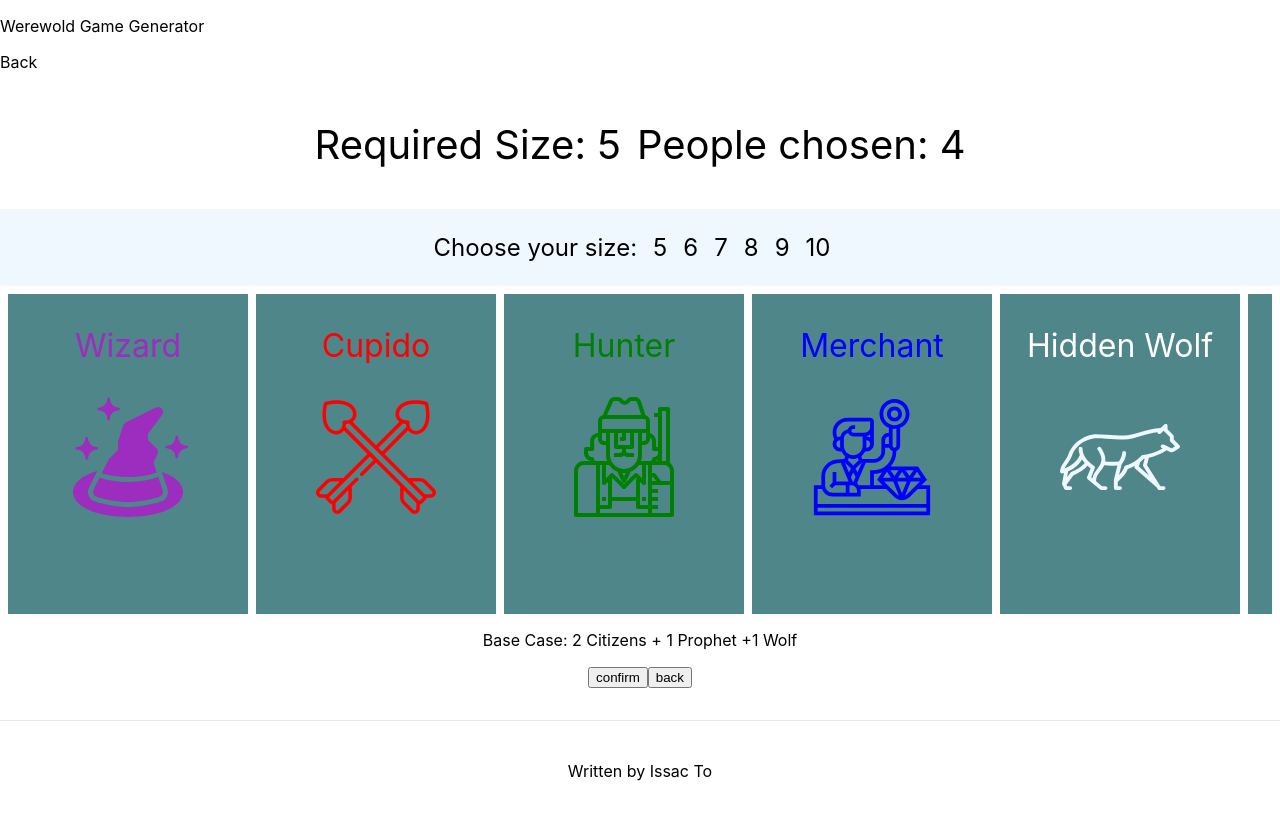
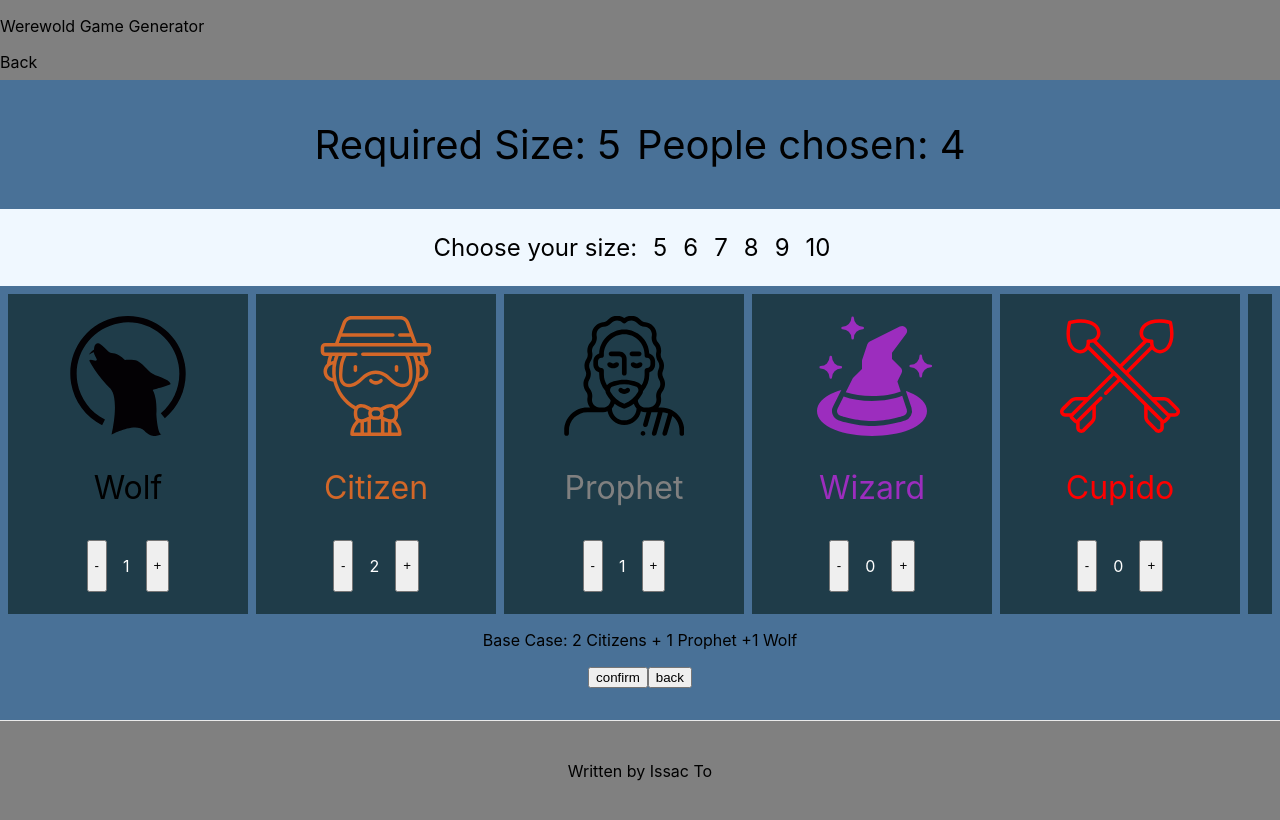
Before and after one commit to issacto/werewolf-game-generator, a Next.js app in the folder src/client/: page /menu in a window 1280 px wide. Built offline with nearby package versions, Linux system fonts and the light colour scheme.

Commit message:
fix data

```diff
--- a/src/client/components/data/index.js
+++ b/src/client/components/data/index.js
@@ -6,10 +6,10 @@ import MerchantLogo from "../images/merchant.svg"
 import HiddenWolfLogo from "../images/hiddenWolf.svg"
 import WolfLogo from "../images/wolf.svg"
 import CitizenLogo from "../images/citizen.svg"
-
+import ProphetLogo from "../images/prophet.svg"
 
 export const charatersList= [
-    "Wizard","Cupido","Hunter","Merchant","Hidden Wolf","Wolf","Citizen"
+    "Wolf","Citizen","Prophet","Wizard","Cupido","Hunter","Merchant","HiddenWolf"
 ]
 
 export const charatersImageMap= new Map([
@@ -18,9 +18,10 @@ export const charatersImageMap= new Map([
     ["Cupido",<CupidoLogo className="MenuLogo"/>],
     ["Hunter",<HunterLogo className="MenuLogo"/>],
     ["Merchant",<MerchantLogo className="MenuLogo"/>],
-    ["Hidden Wolf",<HiddenWolfLogo className="MenuLogo"/>],
+    ["HiddenWolf",<HiddenWolfLogo className="MenuLogo"/>],
     ["Wolf",<WolfLogo className="MenuLogo"/>],
-    ["Citizen",<CitizenLogo className="MenuLogo"/>]
+    ["Citizen",<CitizenLogo className="MenuLogo"/>],
+    ["Prophet",<ProphetLogo className="MenuLogo"/>]
 ])
 
 export const charatersColorMap= new Map([
@@ -29,7 +30,8 @@ export const charatersColorMap= new Map([
     ["Cupido","red"],
     ["Hunter","green"],
     ["Merchant","blue"],
-    ["Hidden Wolf","white"],
+    ["HiddenWolf","white"],
     ["Wolf","black"],
-    ["Citizen","rgb(211, 103, 40)"]
+    ["Citizen","rgb(211, 103, 40)"],
+    ["Prophet","grey"]
 ])
--- a/src/client/components/layout.js
+++ b/src/client/components/layout.js
@@ -9,16 +9,19 @@ const layoutStyle = {
 };
 const headerStyle={
   minHeight: "10vh",
+  backgroundColor:"grey",
 }
 const footerStyle={
   minHeight: "10vh",
+  backgroundColor:"grey",
 }
 
 const contentStyle = {
   flex: 1,
   minHeight: "80vh",
   display: "flex",
-  flexDirection: "column"
+  flexDirection: "column",
+  backgroundColor: "rgba(7, 62, 114, 0.733)",
 };
 
 const Layout = props => (
@@ -30,7 +33,7 @@ const Layout = props => (
     <div className="Content" style={contentStyle}>
       {props.children}
     </div>
-    <footer className={styles.footer}>
+    <footer className={styles.footer} style={footerStyle}>
       <a
         href="https://issacto.com"
         target="_blank"
--- a/src/client/pages/menu.js
+++ b/src/client/pages/menu.js
@@ -13,8 +13,15 @@ class Menu extends React.Component {
       roomId : 1,
       numberOfPeople:5,
       counter :4,
-      characterList:["Citizen","Citizen","Prophet","Wolf"]
-
+      characterList:["Citizen","Citizen","Prophet","Wolf"],
+      Citizen: 2,
+      Prophet: 1,
+      Wolf: 1,
+      Cupido:0,
+      Wizard:0,
+      Hunter:0,
+      HiddenWolf:0,
+      Merchant:0,
     };
   }
   async fetchData(){
@@ -48,6 +55,38 @@ class Menu extends React.Component {
     this.setState({numberOfPeople:stringNumber})
   }
 
+  getCharacterSelected(character){
+    switch(character) {
+      case "Citizen":
+        return this.state.citizenNo
+      case "Hunter":
+        return this.state.hunterNo
+      case "Wizard":
+        return this.state.wizardNo
+      default:
+        text = "Looking forward to the Weekend";
+        break;
+    }
+  }
+
+  changeSize(character,changeSize){
+    switch(character) {
+      case "Citizen":
+        if(changeSize>=2)  this.setState({[character]:changeSize});
+        break;
+      case "Prophet":
+        if(changeSize>=1)  this.setState({[character]:changeSize});
+        break;
+      case "Wolf":
+        if(changeSize>=1)  this.setState({[character]:changeSize});
+        break;
+      default:
+        if(changeSize>=0) this.setState({[character]:changeSize});
+        break;
+    }
+
+  }
+
   render() {
     return (
     <div className="menu">
@@ -67,8 +106,15 @@ class Menu extends React.Component {
       <div className="cardBox">
         {charatersList.map((n) =>
           <div className="cardStyle">
-            <p className="MenuLogoTitle" style={{color:charatersColorMap.get(n)}}>{n}</p>
+
               {charatersImageMap.get(n)}
+              <p className="MenuLogoTitle" style={{color:charatersColorMap.get(n)}}>{n}</p>
+              <div style={{marginTop:"0.1vh",display:"flex",flexDirection:"row"}}>
+
+              <button onClick={()=>this.changeSize(n,this.state[n]-1)}>-</button>
+              <p style={{color:"white",margin:"2vh"}}> {this.state[n]}</p>
+              <button onClick={()=>this.changeSize(n,this.state[n]+1)}>+</button>
+              </div>
           </div>
         )}
       </div>
--- a/src/client/styles/globals.css
+++ b/src/client/styles/globals.css
@@ -25,16 +25,25 @@ a {
 }
 
 .cardStyle {
-  background-color: rgba(3, 83, 88, 0.7);
+  background-color: rgba(15, 39, 41, 0.7);
   color: white;
   margin-right: 1vh;
   min-width: 30vh;
+  display:flex;
+  justify-content: center;
+  text-align: center;
+  align-items: center;
+  flex-direction: column;
 }
 
 .menu{
   justify-content: center;
   text-align: center;
   align-items: center;
+}
+
+.landingMain{
+  background-color: blanchedalmond;
 }
 
 .sizeTable{
```
Also changed, not shown: src/client/pages/index.js (+5 -2 lines), src/client/components/images/prophet.svg (added).
